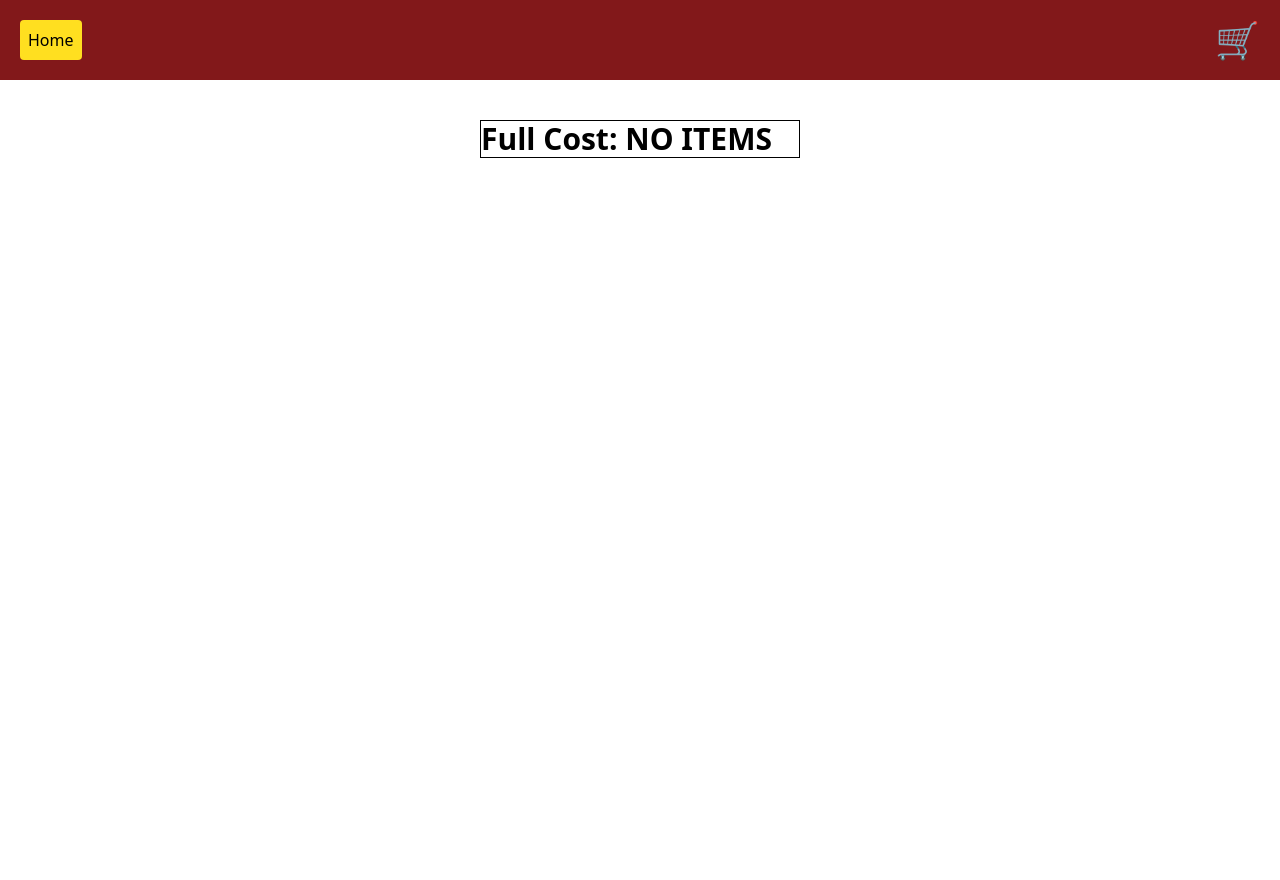
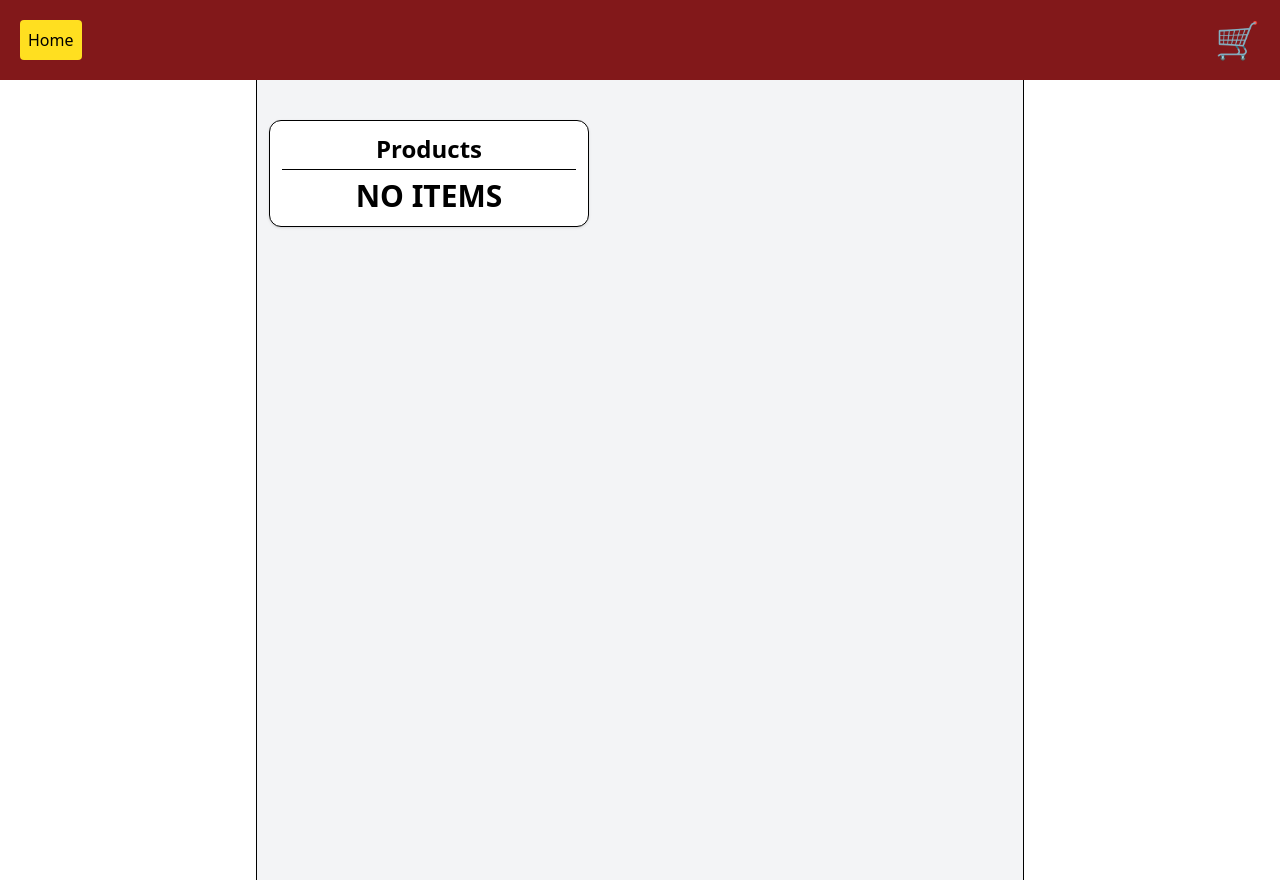
Before and after one commit to Mug56-sys/ecommerce-app, a React (Vite) app: page /cart in a window 1280 px wide. Before the commit the page ends 800 px from the top, so only its background shows below. Built offline with nearby package versions, Linux system fonts and the light colour scheme.

Commit message:
Adding Css to Cart.tsx

```diff
--- a/src/pages/Cart.tsx
+++ b/src/pages/Cart.tsx
@@ -1,26 +1,48 @@
 import { useEffect, useState } from "react";
 import type { ProductList as ProductListType } from "../utils/Types";
 
-export default function Cart({cart}:{cart:ProductListType}) {
-  const [cost,setCost]=useState<number>(0)
+export default function Cart({ cart }: { cart: ProductListType }) {
+  const Tax = 0.2;
+  const [cost, setCost] = useState<number>(0);
 
-
-  useEffect(()=>{
-  const FullCost=cart.reduce((acc,prod)=>acc+Number(prod.price),0)
-     setCost(FullCost)
-  },[cart])
-
-
+  useEffect(() => {
+    const FullCost = cart.reduce((acc, prod) => acc + Number(prod.price), 0);
+    setCost(FullCost);
+  }, [cart]);
 
   return (
-    <div className="justify-self-center w-80 text-xl mt-10 border">
-
-      {cart.map((CartProd)=>{
-        return <div ><p className="border-b">{CartProd.title} : {CartProd.price}$</p></div>
-
-
-      })}
-      <p className={`${cost>0 ?`bg-green-200`: null} text-3xl font-semibold`}>Full Cost: {cost>0 ? cost.toFixed(2)+'$': 'NO ITEMS'}</p>
+    <div className="w-[60%] border-x h-screen pt-10 mx-auto flex bg-gray-100 px-3">
+      <div className="w-80 text-xl mb-10 border rounded-xl p-3 h-fit bg-white shadow">
+        <p className="text-2xl font-bold mb-2 text-center border-b pb-1">
+          Products
+        </p>
+        {cart.map((CartProd, index) => (
+          <div key={index}>
+            <div className="border-b py-3">
+              <img src={CartProd.img} className="w-20 inline pr-3"/><span>{CartProd.title} : {CartProd.price}$</span></div>
+          </div>
+        ))}
+        <p className={` text-3xl font-semibold text-center rounded-b-xl`}>
+          {cost > 0 ? null : "NO ITEMS"}
+        </p>
+      </div>
+      {cost > 0 ? (
+        <>
+          <div className="flex-grow"></div>
+          <div className="w-50 border text-xl rounded-xl max-h-28 bg-white shadow ">
+            <p className="border-b text-center text-3xl">Price Details</p>
+            <p className="border-b text-sm font-semibold flex">
+              Cost before Tax: <span className="ml-auto mr-1">{cost.toFixed(2)}$</span>
+            </p>
+            <p className="border-b text-sm font-semibold flex">
+              Tax: <span className="ml-auto mr-1">{Tax * 100}%</span>
+            </p>
+            <p className="border-b text-sm font-semibold flex">
+              Cost After Tax: <span className="ml-auto mr-1">{(cost + cost * Tax).toFixed(2)}$</span>
+            </p>
+          </div>
+        </>
+      ) : null}
     </div>
-  )
+  );
 }
```
